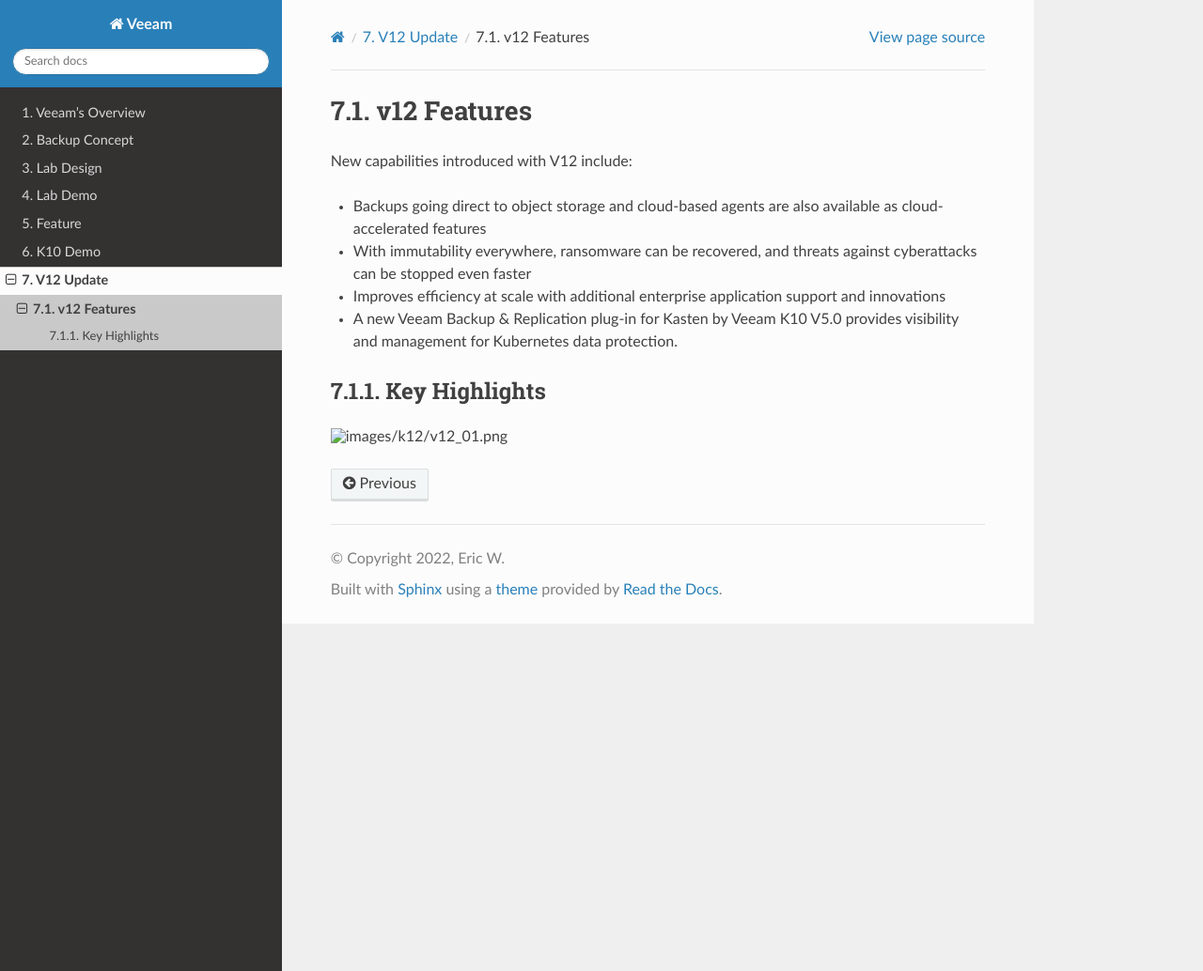
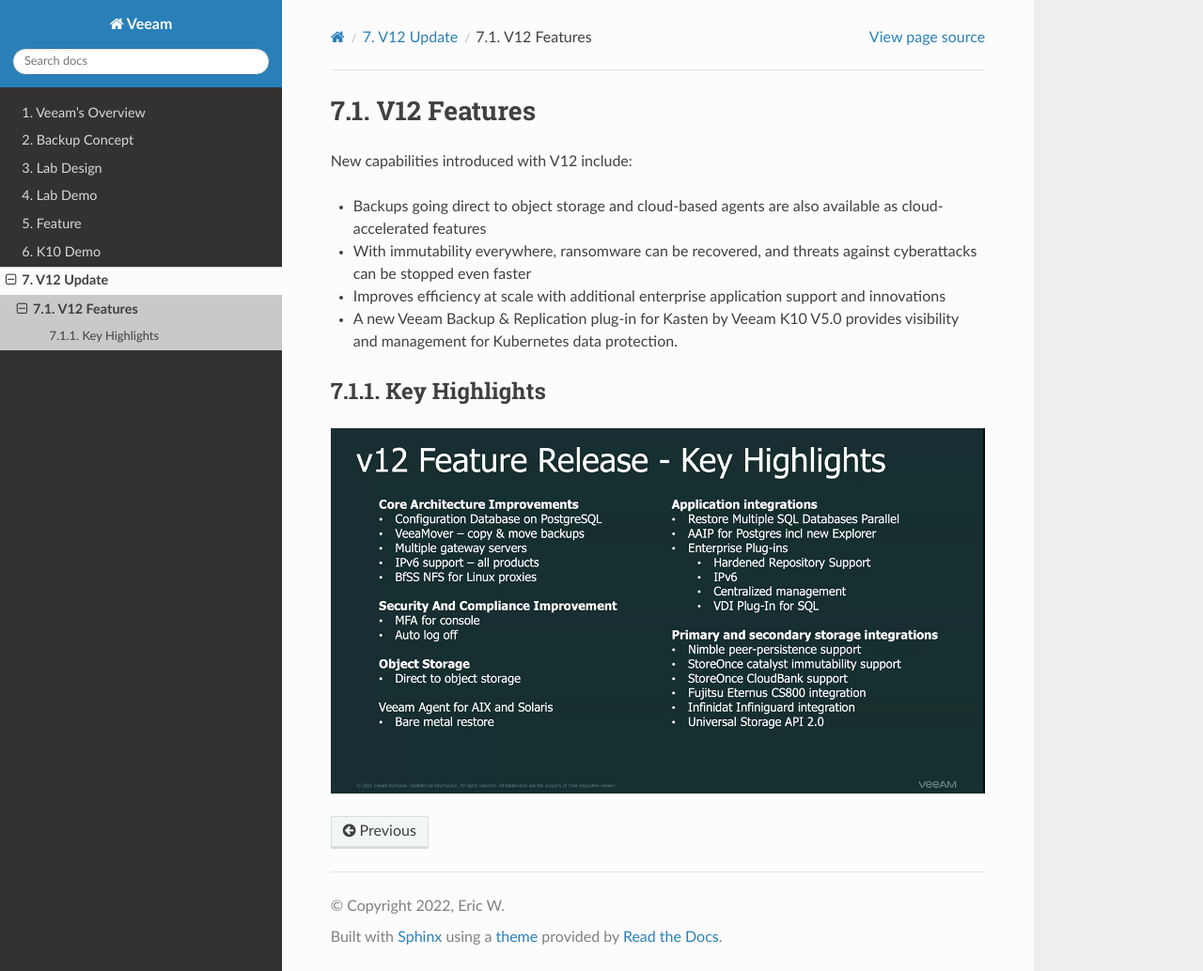
Before and after one commit to eric-synergy/veeam, a Sphinx documentation site: the page built from docs/source/v12/feature.rst, in a window 1280 px wide and 1034 px high. Shown: the whole window at 94% size. Built offline with Sphinx 7.4.7 and the Read the Docs theme 2.0.0, drawn with Linux system fonts in a browser that asks for light colours; pages that are not in the unit, such as notebooks, are missing from menus.

Commit message:
added v12

```diff
--- a/docs/source/v12/feature.rst
+++ b/docs/source/v12/feature.rst
@@ -1,4 +1,4 @@
-v12 Features
+V12 Features
 =============
 
 New capabilities introduced with V12 include:
@@ -11,4 +11,4 @@
 Key Highlights
 --------------
 
-.. image:: ../images/k12/v12_01.png
+.. image:: ../images/v12/v12_01.png
```
Also changed, not shown: docs/source/v12/index.rst (+1 -1 lines), docs/source/images/v12/v12_00.png (added).
